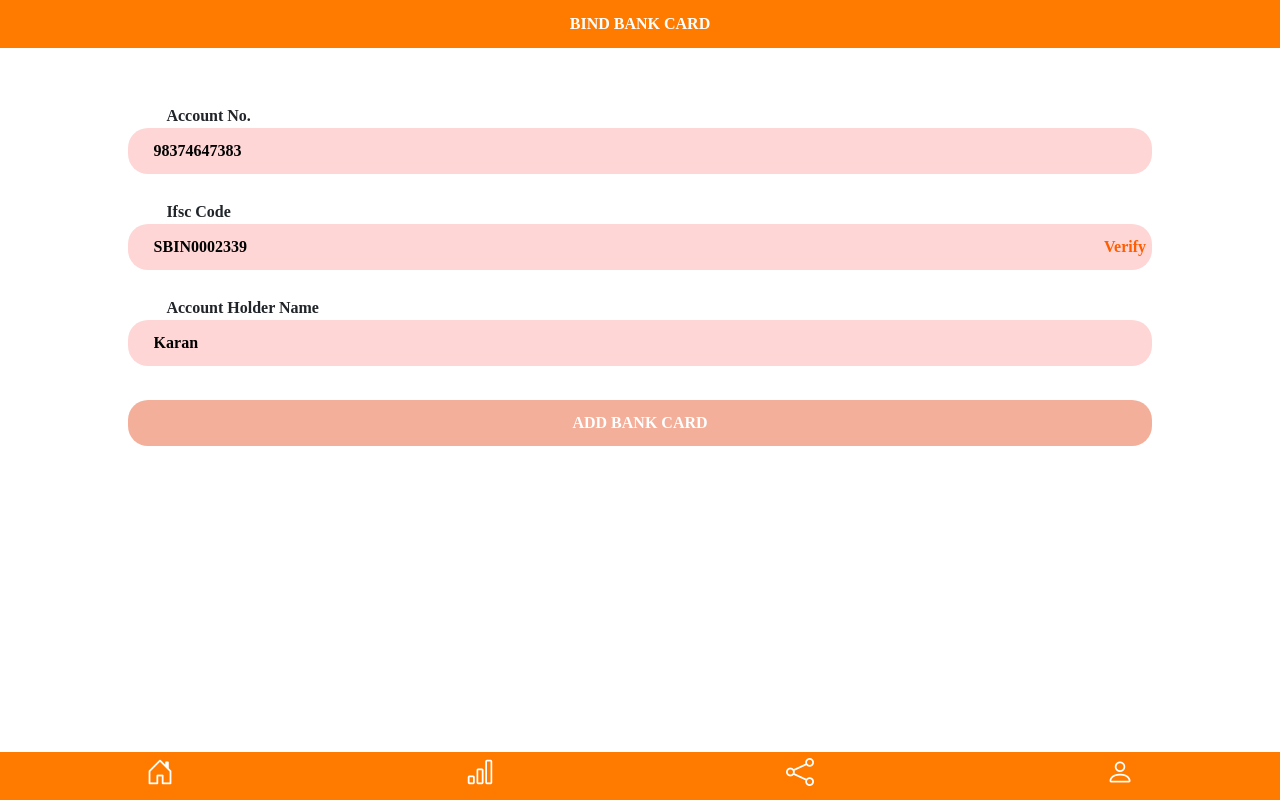
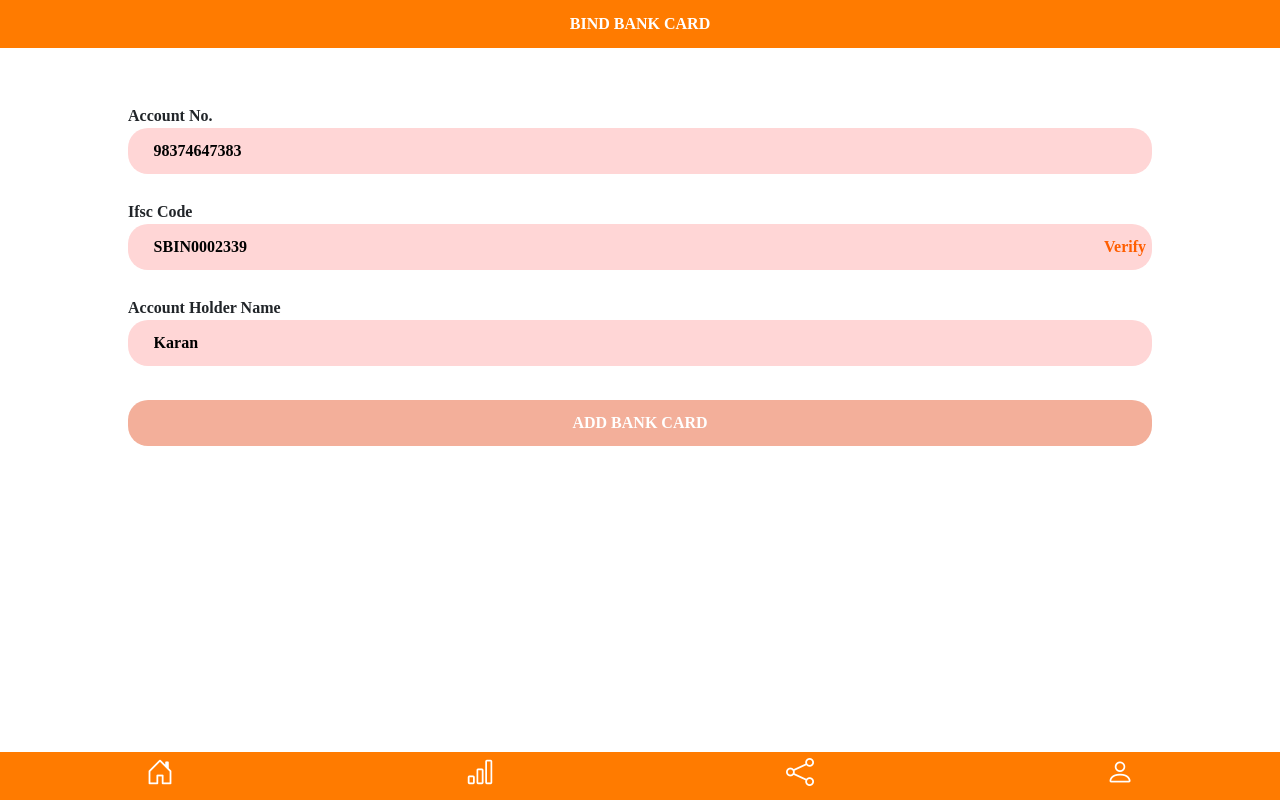
Before and after one commit to Karan786-dev/Fortune-Chest, a Next.js app in the folder frontend/: page /dashboard/profile/bind in a window 1280 px wide. Built offline with nearby package versions, Linux system fonts and the light colour scheme; no server answers.

Commit message:
Some Changes

```diff
--- a/frontend/src/styles/bindCard.module.css
+++ b/frontend/src/styles/bindCard.module.css
@@ -37,7 +37,6 @@
 }
 
 .inputContainer p {
-    padding-left: 3vw;
     text-transform: capitalize;
     font-weight: 600;
 }
```
